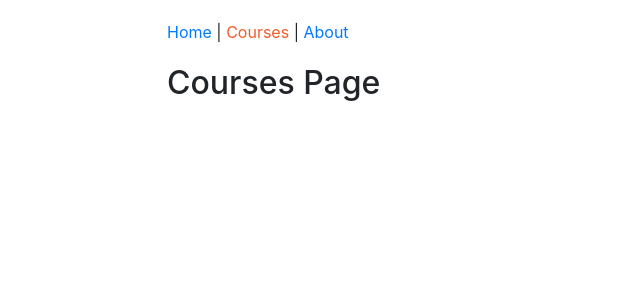
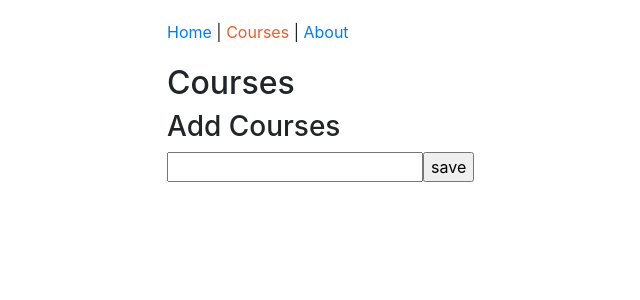
Before and after one commit to abdelrhman-allam/react-starter-kit, a React app: page /courses in a window 1280 px wide. Shown: the top 300 px of the page, without its empty margins (63-703 px from the left). Built offline with nearby package versions, Linux system fonts and the light colour scheme.

Commit message:
Add Course Form

```diff
--- a/src/components/courses/CoursesPage.js
+++ b/src/components/courses/CoursesPage.js
@@ -1,8 +1,35 @@
 import React from "react";
 
 class CoursesPage extends React.Component {
+  state = {
+    course: {
+      title: "",
+    },
+  };
+
+  handleChange = (event) => {
+    const course = { ...this.state.course, title: event.target.value };
+    this.setState({ course });
+  };
+
+  handleSubmit = (event) => {
+    event.preventDefault();
+    alert(this.state.course.title);
+  };
+
   render() {
-    return <h2>Courses Page</h2>;
+    return (
+      <form onSubmit={this.handleSubmit}>
+        <h2>Courses</h2>
+        <h3>Add Courses</h3>
+        <input
+          type="text"
+          value={this.state.course.title}
+          onChange={this.handleChange.bind(this)}
+        />
+        <input type="submit" value="save" />
+      </form>
+    );
   }
 }
 
```
